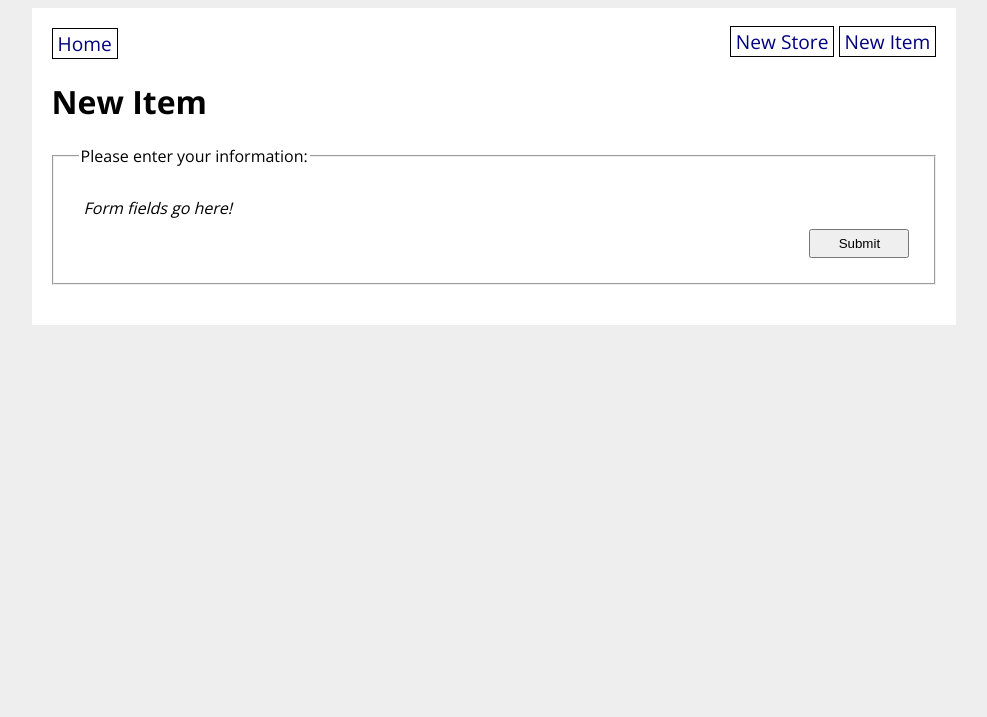
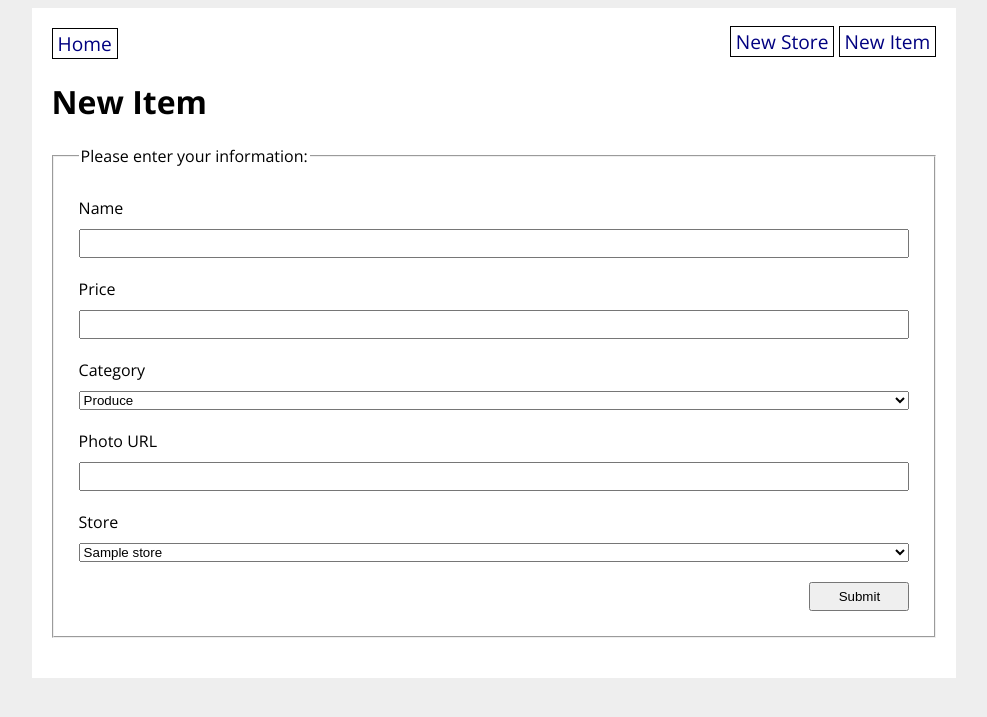
Before and after one commit to alexcrocha/ACS-1220-grocery-store, a Flask app: page /new_item in a window 1280 px wide. Shown: the top 717 px of the page, without its empty margins (146-1133 px from the left). Run offline with Flask 2, Linux system fonts and the light colour scheme; tables that the repository leaves empty hold one stand-in row (values such as "Sample post").

Commit message:
Complete Grocery Items Add Form

```diff
--- a/app.py
+++ b/app.py
@@ -7,4 +7,4 @@ with app.app_context():
     db.create_all()
 
 if __name__ == "__main__":
-    app.run(debug=True)
+    app.run(debug=True, port=3000)
--- a/grocery_app/forms.py
+++ b/grocery_app/forms.py
@@ -3,7 +3,7 @@ from wtforms import StringField, DateField, SelectField, SubmitField, FloatField
 from wtforms.ext.sqlalchemy.fields import QuerySelectField
 from wtforms.validators import DataRequired, Length, URL
 
-from grocery_app.models import GroceryStore
+from grocery_app.models import GroceryStore, ItemCategory
 
 class GroceryStoreForm(FlaskForm):
     """Form for adding/updating a GroceryStore."""
@@ -29,7 +29,8 @@ class GroceryItemForm(FlaskForm):
     # - submit button
     name = StringField('Name', validators=[DataRequired(), Length(min=2, max=80)])
     price = FloatField('Price', validators=[DataRequired()])
-    category = SelectField('Category', choices=[('produce', 'Produce'), ('deli', 'Deli'), ('bakery', 'Bakery'), ('pantry', 'Pantry'), ('frozen', 'Frozen'), ('other', 'Other')])
+    category = SelectField('Category', choices=ItemCategory.choices())
     photo_url = StringField('Photo URL', validators=[URL()])
-    store = QuerySelectField('Store', query_factory=lambda: GroceryStore.query.all())
+    store = QuerySelectField(
+        'Store', query_factory=lambda: GroceryStore.query.all(), get_label='title')
     submit = SubmitField('Submit')
--- a/grocery_app/routes.py
+++ b/grocery_app/routes.py
@@ -36,8 +36,8 @@ def new_store():
         db.session.add(new_grocery_store)
         db.session.commit()
 
-        flash('New store added successfully!')
-        return redirect(url_for('main.store_detail', store_id=new_grocery_store.id))
+        flash("New store added successfully!")
+        return redirect(url_for("main.store_detail", store_id=new_grocery_store.id))
 
     # Send the form to the template and use it to render the form fields
     return render_template("new_store.html", form=form)
@@ -45,15 +45,28 @@ def new_store():
 
 @main.route("/new_item", methods=["GET", "POST"])
 def new_item():
-    # TODO: Create a GroceryItemForm
-
-    # TODO: If form was submitted and was valid:
+    # Create a GroceryItemForm
+    form = GroceryItemForm()
+    # If form was submitted and was valid:
     # - create a new GroceryItem object and save it to the database,
     # - flash a success message, and
     # - redirect the user to the item detail page.
+    if form.validate_on_submit():
+        new_grocery_item = GroceryItem(
+            name=form.name.data,
+            price=form.price.data,
+            category=form.category.data,
+            photo_url=form.photo_url.data,
+            store=form.store.data,
+        )
+        db.session.add(new_grocery_item)
+        db.session.commit()
 
-    # TODO: Send the form to the template and use it to render the form fields
-    return render_template("new_item.html")
+        flash("New item added successfully!")
+        return redirect(url_for("main.item_detail", item_id=new_grocery_item.id))
+
+    # Send the form to the template and use it to render the form fields
+    return render_template("new_item.html", form=form)
 
 
 @main.route("/store/<store_id>", methods=["GET", "POST"])
--- a/grocery_app/templates/new_item.html
+++ b/grocery_app/templates/new_item.html
@@ -3,15 +3,57 @@
 
 <h1>New Item</h1>
 
-<form method="POST">
+<form method="POST" action="{{ url_for('main.new_item') }}">
+    {{ form.csrf_token }}
     <fieldset>
         <legend>Please enter your information:</legend>
 
+        <!-- Remove the next paragraph and use the `form` object passed in
+                from the route to render a form. -->
+        {{ form.name.label }}
+        {{ form.name }}
+        <!-- Show form errors -->
+        <ul>
+            {% for error in form.name.errors %}
+            <li class="error">{{ error }}</li>
+            {% endfor %}
+        </ul>
 
+        {{ form.price.label }}
+        {{ form.price }}
+        <!-- Show form errors -->
+        <ul>
+            {% for error in form.price.errors %}
+            <li class="error">{{ error }}</li>
+            {% endfor %}
+        </ul>
 
-        <!-- TODO: Remove the next paragraph and use the `form` object passed in
-            from the route to render a form. -->
-        <p><em>Form fields go here!</em></p>
+        {{ form.category.label }}
+        {{ form.category }}
+        <!-- Show form errors -->
+        <ul>
+            {% for error in form.category.errors %}
+            <li class="error">{{ error }}</li>
+            {% endfor %}
+        </ul>
+
+        {{ form.photo_url.label }}
+        {{ form.photo_url }}
+        <!-- Show form errors -->
+        <ul>
+            {% for error in form.photo_url.errors %}
+            <li class="error">{{ error }}</li>
+            {% endfor %}
+        </ul>
+
+        {{ form.store.label }}
+        {{ form.store }}
+        <!-- Show form errors -->
+        <ul>
+            {% for error in form.store.errors %}
+            <li class="error">{{ error }}</li>
+            {% endfor %}
+        </ul>
 
         <input type="submit" value="Submit">
     </fieldset>
--- a/grocery_app/templates/new_store.html
+++ b/grocery_app/templates/new_store.html
@@ -9,7 +9,7 @@
         <legend>Please enter your information:</legend>
 
         <!-- Remove the next paragraph and use the `form` object passed in
-                                                            from the route to render a form. -->
+            from the route to render a form. -->
         {{ form.title.label }}
         {{ form.title }}
         <!-- Show form errors -->
```
Also changed, not shown: grocery_app/database.db.
